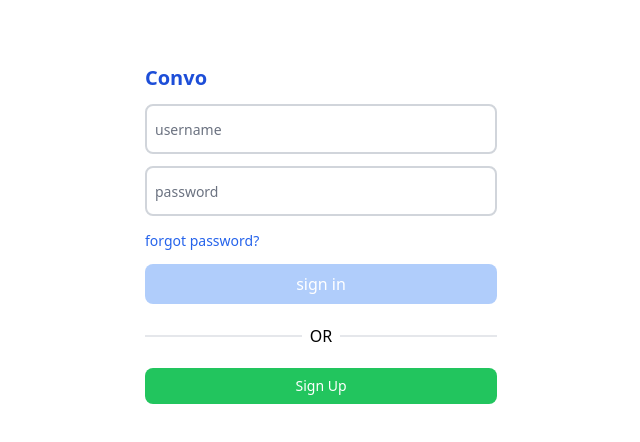
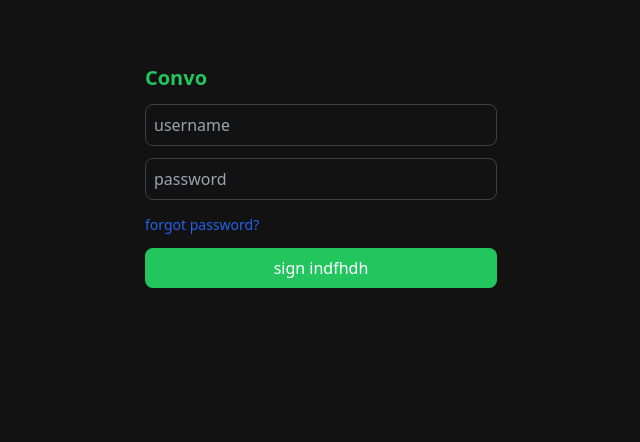
Before and after one commit to shayochris/convo, a React (Vite) app: page /signin in a window 1280 px wide. Shown: the top 442 px of the page, without its empty margins (319-959 px from the left). Built offline with nearby package versions, Linux system fonts and the light colour scheme.

Commit message:
light & dark mode

```diff
--- a/src/components/Signin.jsx
+++ b/src/components/Signin.jsx
@@ -1,6 +1,8 @@
-import { useState } from "react";
+import { useContext, useState } from "react";
 import { Link } from "react-router-dom";
+import { ThemeContext } from "../contexts/ThemeContext";
 export default function Signin() {
+    const {theme,border,ui,isLight} = useContext(ThemeContext);
     const [username,setusername]=useState("");
     const [password,setpassword]=useState("");
     const [usernameerror,setusernameerror]=useState(false);
@@ -32,16 +34,15 @@ export default function Signin() {
 
     }
   return (
-    <div className="fixed top-0 left-0 w-full h-full  bg-no-repeat bg-cover">
+    <div className={`${theme} fixed top-0 left-0 w-full h-full  bg-no-repeat bg-cover`}>
         <div className="w-full">
-            <form action="" className="w-[80%] lg:w-[30%] mx-auto bg-white p-4 rounded-lg mt-12" onSubmit={handleSubmit} >
-                <h2 className="text-xl font-semibold text-blue-700">Convo</h2>
+            <form action="" className="w-[80%] lg:w-[30%] mx-auto p-4 rounded-lg mt-12" onSubmit={handleSubmit} >
+                <h2 className="text-xl font-semibold text-green-500">Convo</h2>
                 <div className="my-3">
-                    <div className="relative">
-                        <input type="text"  className={`block rounded-lg px-2.5 pb-2.5 pt-4 w-full text-sm text-gray-900   border-[2px] ${username_status} appearance-none dark:focus:border-blue-500 focus:outline-none focus:ring-0 focus:border-blue-600 peer`} placeholder=" "
-                        value={username} onChange={(e)=>setusername(e.target.value)} required
-                        />
-                        <label className="absolute text-sm text-gray-500 dark:text-gray-400 duration-300 transform -translate-y-4 scale-75 top-4 z-10 origin-[0] left-2.5 peer-focus:text-blue-600 peer-focus:dark:text-blue-500 peer-placeholder-shown:scale-100 peer-placeholder-shown:translate-y-0 peer-focus:scale-75 peer-focus:-translate-y-4">username</label>
+                    <div className="">
+                       <input type="text" className={`w-full outline-none border ${border} ${theme} p-2 rounded-lg `} placeholder="username"
+                       />
+
                     </div>
                     {usernameerror &&
                         <p className="text-xs text-red-500">**{msg}</p>
@@ -49,10 +50,8 @@ export default function Signin() {
                 </div>
                 <div className="my-3">
                     <div className="relative">
-                        <input type="password"  className={`block rounded-lg px-2.5 pb-2.5 pt-4 w-full text-sm text-gray-900   border-[2px] ${password_status} appearance-none dark:focus:border-blue-500 focus:outline-none focus:ring-0 focus:border-blue-600 peer`} placeholder=" "
-                        value={password} onChange={(e)=>setpassword(e.target.value)} required
-                        />
-                        <label className="absolute text-sm text-gray-500 dark:text-gray-400 duration-300 transform -translate-y-4 scale-75 top-4 z-10 origin-[0] left-2.5 peer-focus:text-blue-600 peer-focus:dark:text-blue-500 peer-placeholder-shown:scale-100 peer-placeholder-shown:translate-y-0 peer-focus:scale-75 peer-focus:-translate-y-4">password</label>
+                       <input type="text" className={`w-full outline-none border ${border} ${theme} p-2 rounded-lg `} placeholder="password"
+                       />
                     </div>
                     {passworderror &&
                         <p className="text-xs text-red-500">**{msg}</p>
@@ -63,19 +62,15 @@ export default function Signin() {
                 </div>
                 {username && password ?
                     <div className="my-3">
-                         <button className="button w-full bg-blue-700">sign in</button>
+                         <button className="button w-full bg-green-500">sign in</button>
                      </div> :
                      <div className="my-3">
-                        <button className="button w-full bg-blue-500/40" disabled>sign in</button>
+                        <button className={`button w-full ${isLight ? "bg-[#eee] text-[#333]": "bg-green-500"}`} disabled>
+                            sign indfhdh</button>
                     </div>
                 }
 
-                <fieldset className=" border-t-2 border-gray-200 text-center">
-                    <legend className="p-2">OR</legend>
-                </fieldset>
-                <div className="my-3">
-                    <Link to="/signup" className="button bg-green-500 w-full block text-center text-sm">Sign Up</Link>
-                </div>
+
             </form>
         </div>
 
--- a/src/components/shared/SideNav.jsx
+++ b/src/components/shared/SideNav.jsx
@@ -9,7 +9,7 @@ import { useContext } from 'react';
 export default function SideNav() {
     const {isLight,setTheme,theme,border} = useContext(ThemeContext);
   return (
-    <div className={`sidenav ${theme}`}>
+    <div className={`sidenav ${theme} border-r ${border}`}>
         <div className="w-full p-4">
             <div className="w-16 h-16 avatar">
                 <img src={bgimage} alt="" className="avatar-img" />
--- a/src/contexts/ThemeContext.jsx
+++ b/src/contexts/ThemeContext.jsx
@@ -7,7 +7,7 @@ export const ThemeProvider = ({ children }) => {
         return localData ? JSON.parse(localData) : false
     })
     const theme = isLight ? "bg-[#FFFFFF] text-black " : "bg-[#121212] text-[#FFFFFF]"
-    const ui = isLight ? "bg-[#eee]" : "bg-[#181818]"
+    const ui = isLight ? "bg-[#ddd]" : "bg-[#212121]"
     const border = isLight ? "border-[#ddd]" : "border-[#404040]"
 
     const setTheme = (data) =>{
```
